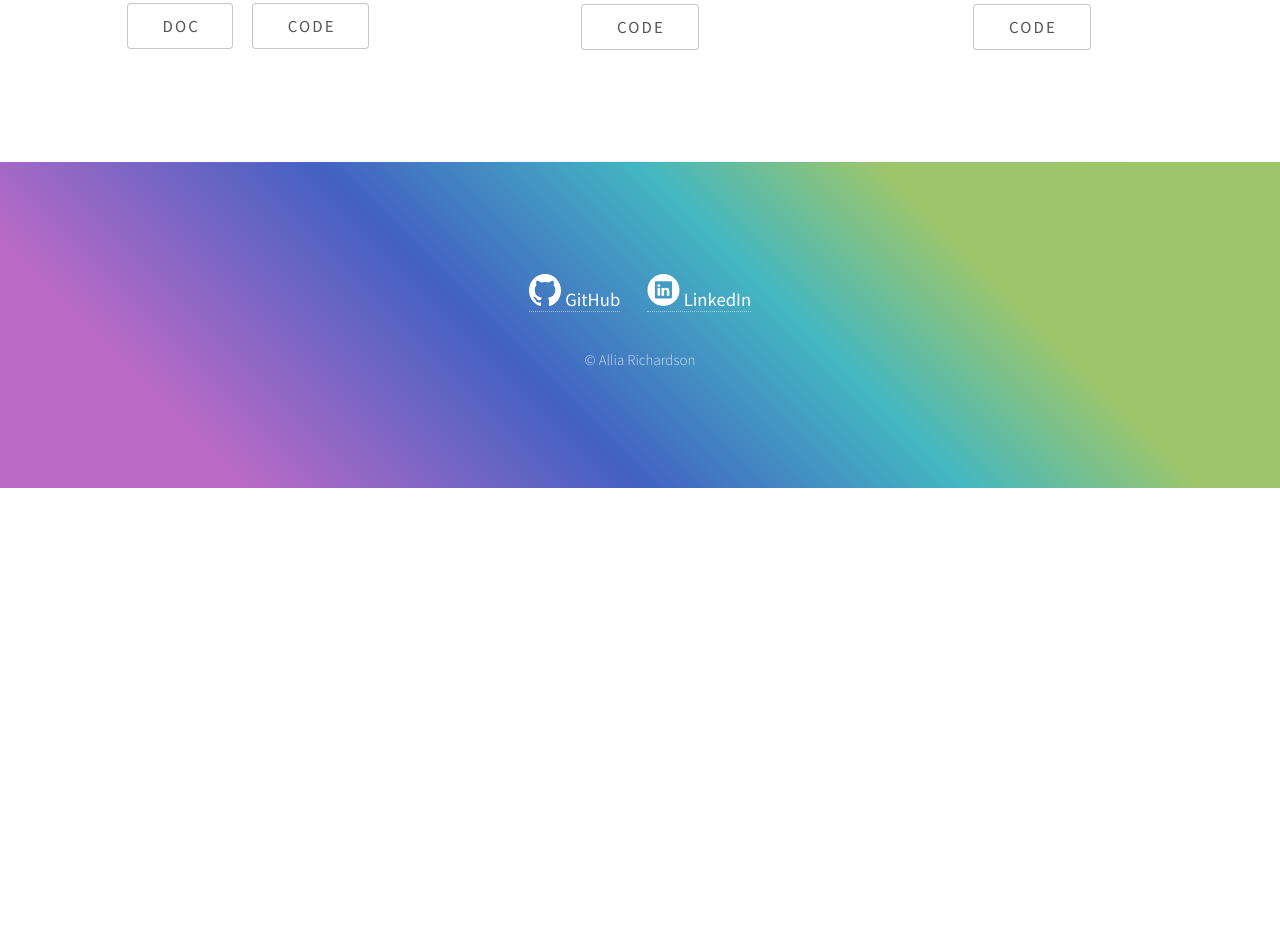
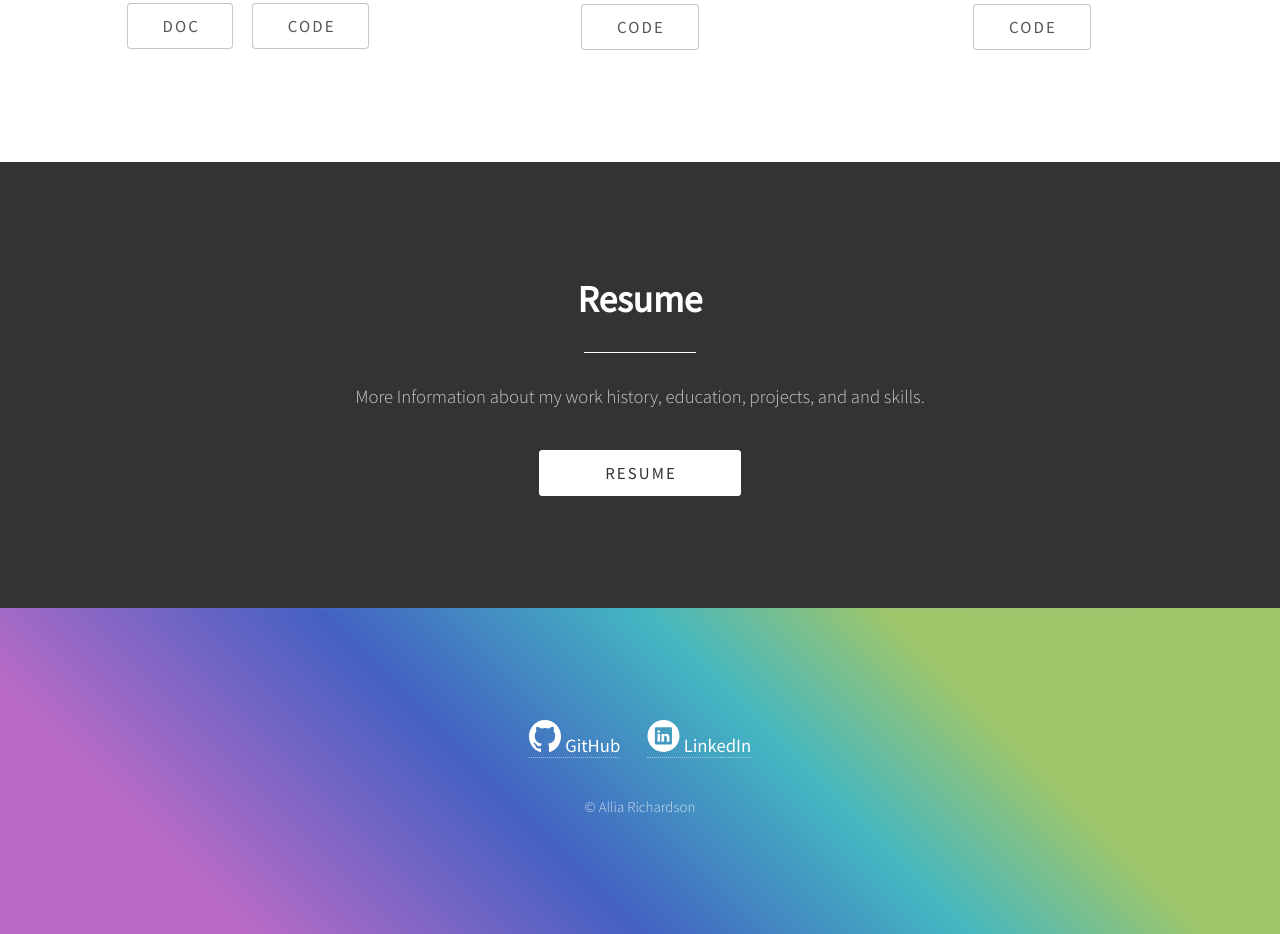
Before and after one commit to AlliaRichardson/AlliaRichardson.github.io, a plain HTML site: page index.html in a window 1280 px wide. Shown: the part 956-1890 px from the top of the page. Before the commit the page ends 1444 px from the top, so only its background shows below. Drawn offline with Linux system fonts and the light colour scheme.

Commit message:
Added resume section

```diff
--- a/index.html
+++ b/index.html
@@ -57,6 +57,19 @@
             </div>
         </section>
 
+        <!-- Resume -->
+			<section id="four" class="main style2 special">
+				<div class="container">
+					<header class="major">
+						<h2>Resume</h2>
+					</header>
+					<p>More Information about my work history, education, projects, and and skills.</p>
+					<ul class="actions special">
+						<li><a href="#" class="button wide primary">Resume</a></li>
+					</ul>
+				</div>
+			</section>
+
 		<!-- Footer -->
         <section id="footer">
             <ul class="icons">
```
